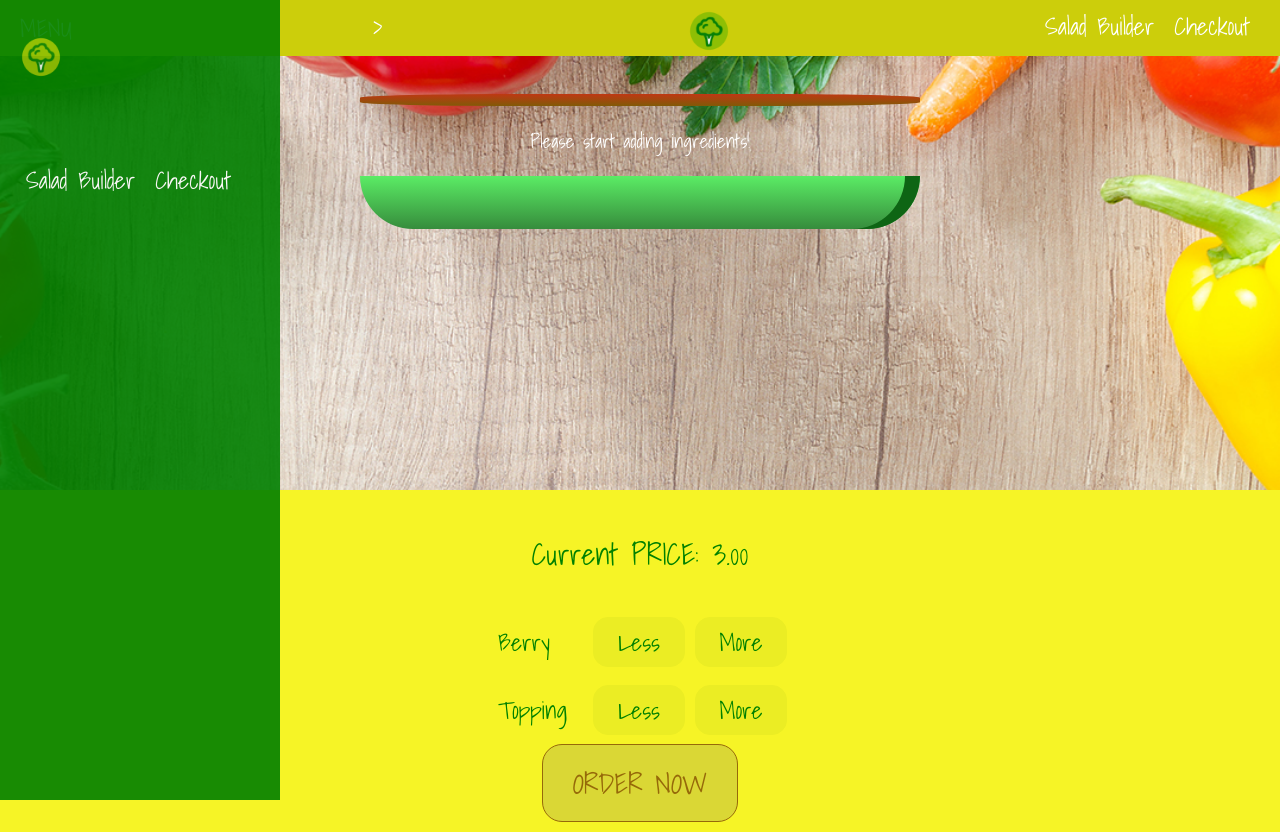
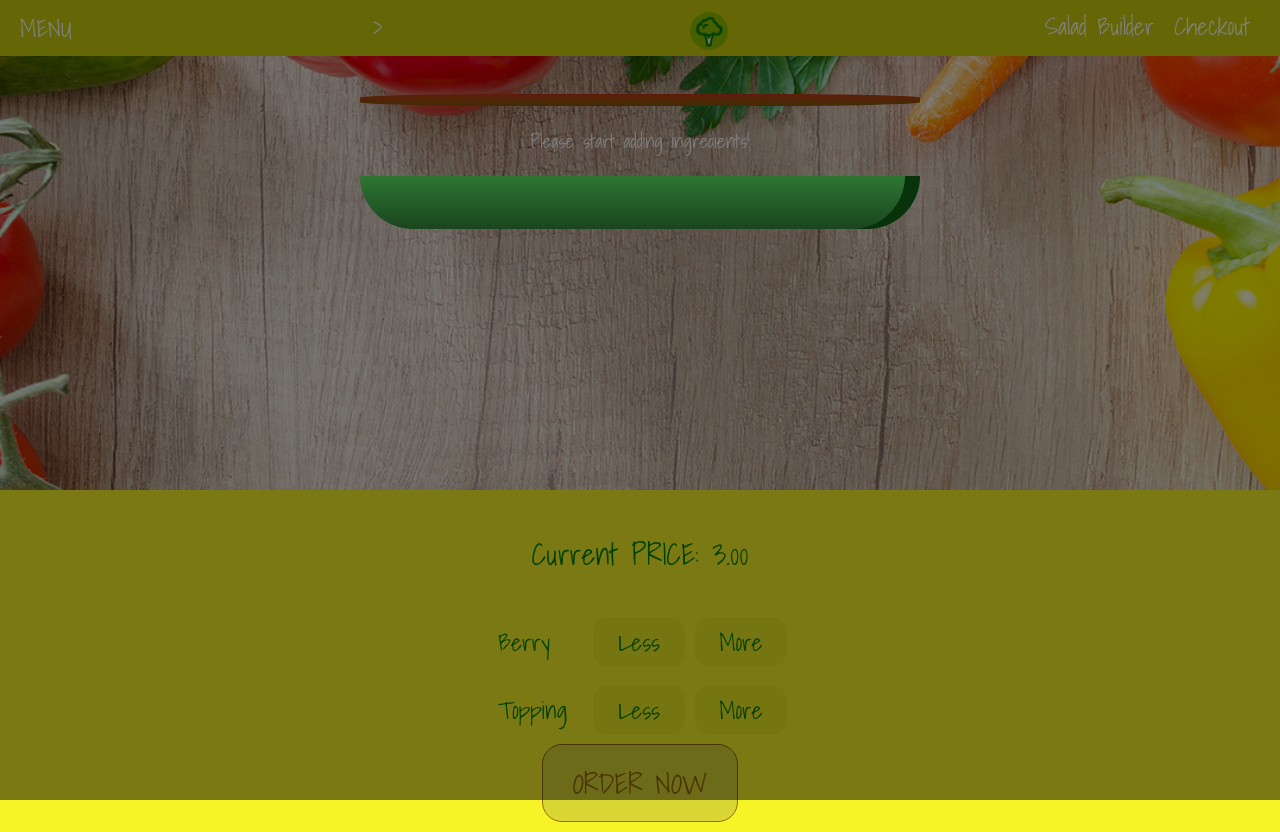
Before and after one commit to Loratadin/skinny-salad, a React (Create React App) app: page / in a window 1280 px wide. Built offline with nearby package versions, Linux system fonts and the light colour scheme.

Commit message:
toggle SideDrawer classes

```diff
--- a/src/components/Navigation/SideDrawer/SideDrawer.js
+++ b/src/components/Navigation/SideDrawer/SideDrawer.js
@@ -6,6 +6,10 @@ import Backdrop from '../../UI/Backdrop/Backdrop';
 import Aux from '../../../hoc/Aux';
 import './SideDrawer.css';
 
+const toggleSideDrawerClass = () => {
+    let mobileMenu = document.getElementById('side-drawer');
+    mobileMenu.classList.toggle('open');
+}
 class sideDrawer extends Component  {
         // const showSideDrawer = () => {
         //     this.toggleSideDrawer();
@@ -21,9 +25,8 @@ class sideDrawer extends Component  {
         render() {
     return (
         <Aux>
-            {/* <Backdrop show={props.open} clicked={props.closed}/> */}
-            <Backdrop/>
-            <SideDrawer >
+            <Backdrop show={this.props.open} clicked={this.props.closed}/>
+            <SideDrawer id="side-drawer" className="closed" onClick={toggleSideDrawerClass}>
                 <SideDrawerLogoContainer>
                     <Logo/>
                 </SideDrawerLogoContainer>
```
